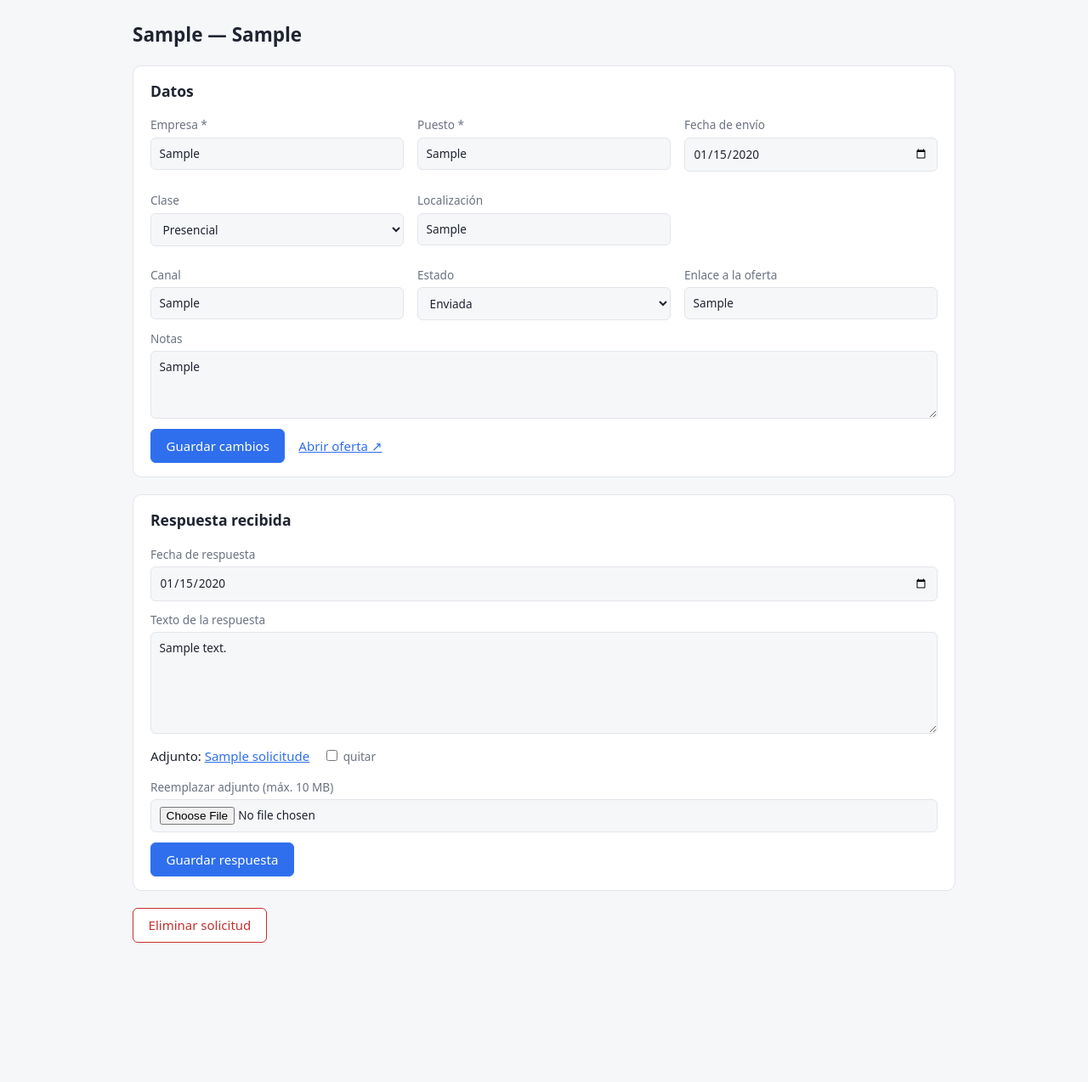
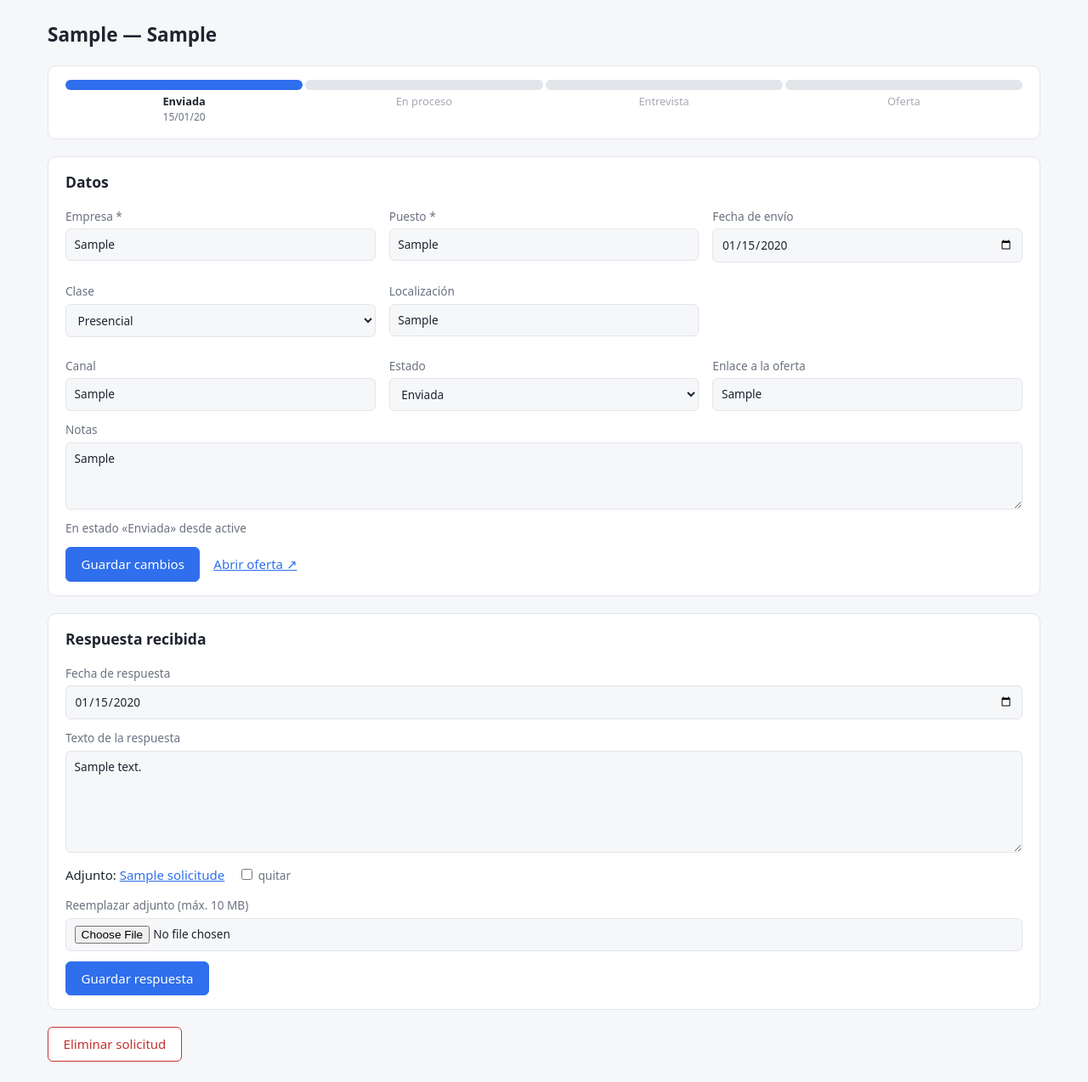
Before and after one commit to alosadasei/gestor-solicitudes-trabajo, a Flask app: page /solicitud/1 in a window 1280 px wide. Shown: the part 54-1328 px from the top of the page at 85% size. Before the commit the page ends 1164 px from the top, so only its background shows below. Run offline with Flask 3, Linux system fonts and the light colour scheme; tables that the repository leaves empty hold one stand-in row (values such as "Sample post").

Commit message:
Barra de progreso

```diff
--- a/app.py
+++ b/app.py
@@ -1,17 +1,19 @@
 import os
 import sqlite3
 import uuid
-from datetime import date
+from datetime import date, timedelta
 
 from flask import (Flask, abort, flash, g, redirect, render_template, request,
                    send_from_directory, url_for)
 from werkzeug.utils import secure_filename
 
 BASE_DIR = os.path.dirname(os.path.abspath(__file__))
-DB_PATH = os.path.join(BASE_DIR, "solicitudes.db")
+DB_PATH = os.environ.get("GESTOR_DB", os.path.join(BASE_DIR, "solicitudes.db"))
 UPLOAD_DIR = os.path.join(BASE_DIR, "uploads")
 CLASES = ["Presencial", "Híbrido", "Remoto"]
-ESTADOS = ["Enviada", "En proceso", "Entrevista", "Oferta", "Rechazada", "Sin respuesta"]
+ETAPAS = ["Enviada", "En proceso", "Entrevista", "Oferta"]   # las que forman la barra de progreso
+ESTADOS = ETAPAS + ["Rechazada", "Ignorada"]                # Rechazada e Ignorada detienen el proceso
+DIAS_PARA_IGNORAR = 14
 
 app = Flask(__name__)
 app.secret_key = os.environ.get("SECRET_KEY", "dev-local")
@@ -35,6 +37,8 @@
 def init_db():
     os.makedirs(UPLOAD_DIR, exist_ok=True)
     with sqlite3.connect(DB_PATH) as db, open(os.path.join(BASE_DIR, "schema.sql")) as f:
+        tenia_historial = db.execute(
+            "SELECT 1 FROM sqlite_master WHERE name = 'historial_estados'").fetchone()
         db.executescript(f.read())
         # migración para bases de datos creadas antes de añadir estos campos
         cols = {r[1] for r in db.execute("PRAGMA table_info(solicitudes)")}
@@ -44,6 +48,18 @@
             db.execute("ALTER TABLE solicitudes ADD COLUMN localizacion TEXT")
         if "dias_presenciales" not in cols:
             db.execute("ALTER TABLE solicitudes ADD COLUMN dias_presenciales INTEGER")
+        if "estado_fecha" not in cols:
+            db.execute("ALTER TABLE solicitudes ADD COLUMN estado_fecha TEXT")
+        # sin histórico, la mejor aproximación es la fecha de envío
+        db.execute("UPDATE solicitudes SET estado_fecha = fecha_envio WHERE estado_fecha IS NULL")
+        # el estado 'Sin respuesta' desapareció: su función la cumple 'Ignorada'
+        db.execute("UPDATE solicitudes SET estado = 'Ignorada' WHERE estado = 'Sin respuesta'")
+        if not tenia_historial:
+            # sin histórico real: toda solicitud empezó en 'Enviada' y el estado actual es el último conocido
+            db.execute("""INSERT INTO historial_estados (solicitud_id, estado, fecha)
+                          SELECT id, 'Enviada', fecha_envio FROM solicitudes""")
+            db.execute("""INSERT INTO historial_estados (solicitud_id, estado, fecha)
+                          SELECT id, estado, estado_fecha FROM solicitudes WHERE estado != 'Enviada'""")
 
 
 def form_solicitud():
@@ -82,24 +98,88 @@
             pass
 
 
+def registrar_estado(sid, estado, fecha):
+    get_db().execute("INSERT INTO historial_estados (solicitud_id, estado, fecha) VALUES (?, ?, ?)",
+                     (sid, estado, fecha))
+
+
+def fechas_de_estados(sid=None):
+    """{solicitud_id: {estado: fecha}}; si un estado se alcanzó varias veces, vale la última."""
+    sql = "SELECT solicitud_id, estado, fecha FROM historial_estados"
+    args = ()
+    if sid is not None:
+        sql, args = sql + " WHERE solicitud_id = ?", (sid,)
+    fechas = {}
+    for r in get_db().execute(sql + " ORDER BY id", args):
+        fechas.setdefault(r["solicitud_id"], {})[r["estado"]] = r["fecha"]
+    return fechas
+
+
+@app.template_global()
+def barra_proceso(s, fechas):
+    """Datos para dibujar la barra: progreso por etapas, o barra llena si el proceso está parado/terminado."""
+    fechas = fechas or {}
+    if s["estado"] not in ETAPAS:
+        return {"fin": s["estado"], "fecha": fechas.get(s["estado"]) or s["estado_fecha"]}
+    actual = ETAPAS.index(s["estado"])
+    return {"etapas": [
+        {"nombre": e, "fecha": fechas.get(e) if i <= actual else None,
+         "situacion": "actual" if i == actual else "hecha" if i < actual else "pendiente"}
+        for i, e in enumerate(ETAPAS)]}
+
+
+@app.template_filter("corta")
+def fecha_corta(iso):
+    """2026-10-09 -> 09/10/26"""
+    try:
+        return date.fromisoformat(iso).strftime("%d/%m/%y")
+    except (TypeError, ValueError):
+        return ""
+
+
+@app.before_request
+def marcar_ignoradas():
+    """Las solicitudes que llevan 14 días o más en 'Enviada' pasan a 'Ignorada'."""
+    if request.endpoint == "static":
+        return
+    limite = (date.today() - timedelta(days=DIAS_PARA_IGNORAR)).isoformat()
+    db = get_db()
+    vencidas = db.execute(
+        "SELECT id, estado_fecha FROM solicitudes WHERE estado = 'Enviada' AND estado_fecha <= ?",
+        (limite,)).fetchall()
+    for r in vencidas:
+        # la fecha del cambio es el día en que se cumplió el plazo, no el de la comprobación
+        cuando = (date.fromisoformat(r["estado_fecha"]) + timedelta(days=DIAS_PARA_IGNORAR)).isoformat()
+        db.execute("UPDATE solicitudes SET estado = 'Ignorada', estado_fecha = ? WHERE id = ?", (cuando, r["id"]))
+        registrar_estado(r["id"], "Ignorada", cuando)
+    if vencidas:
+        db.commit()
+
+
 @app.route("/")
 def index():
     filas = get_db().execute("SELECT * FROM solicitudes ORDER BY fecha_envio DESC, id DESC").fetchall()
-    return render_template("index.html", filas=filas, estados=ESTADOS, clases=CLASES)
+    return render_template("index.html", filas=filas, estados=ESTADOS, clases=CLASES,
+                           fechas=fechas_de_estados())
 
 
 @app.route("/nueva", methods=["GET", "POST"])
 def nueva():
     if request.method == "POST":
         d = form_solicitud()
+        # una solicitud nueva 'Enviada' lleva en ese estado desde su fecha de envío
+        d["estado_fecha"] = d["fecha_envio"] if d["estado"] == "Enviada" else date.today().isoformat()
         if not d["empresa"] or not d["puesto"]:
             flash("Empresa y puesto son obligatorios.", "error")
             return render_template("nueva.html", estados=ESTADOS, clases=CLASES, s=d), 400
         cur = get_db().execute(
             """INSERT INTO solicitudes (empresa, puesto, fecha_envio, canal, enlace, clase, localizacion,
-                  dias_presenciales, estado, notas)
+                  dias_presenciales, estado, estado_fecha, notas)
                VALUES (:empresa, :puesto, :fecha_envio, :canal, :enlace, :clase, :localizacion,
-                  :dias_presenciales, :estado, :notas)""", d)
+                  :dias_presenciales, :estado, :estado_fecha, :notas)""", d)
+        registrar_estado(cur.lastrowid, "Enviada", d["fecha_envio"])
+        if d["estado"] != "Enviada":
+            registrar_estado(cur.lastrowid, d["estado"], d["estado_fecha"])
         get_db().commit()
         flash("Solicitud añadida.", "ok")
         return redirect(url_for("detalle", sid=cur.lastrowid))
@@ -109,13 +189,15 @@
 
 @app.route("/solicitud/<int:sid>")
 def detalle(sid):
-    return render_template("detalle.html", s=get_or_404(sid), estados=ESTADOS, clases=CLASES)
+    return render_template("detalle.html", s=get_or_404(sid), estados=ESTADOS, clases=CLASES,
+                           fechas=fechas_de_estados(sid).get(sid))
 
 
 @app.post("/solicitud/<int:sid>/editar")
 def editar(sid):
-    get_or_404(sid)
+    actual = get_or_404(sid)
     d = form_solicitud()
+    d["estado_fecha"] = actual["estado_fecha"] if d["estado"] == actual["estado"] else date.today().isoformat()
     if not d["empresa"] or not d["puesto"]:
         flash("Empresa y puesto son obligatorios.", "error")
         return redirect(url_for("detalle", sid=sid))
@@ -123,7 +205,10 @@
     get_db().execute(
         """UPDATE solicitudes SET empresa=:empresa, puesto=:puesto, fecha_envio=:fecha_envio,
            canal=:canal, enlace=:enlace, clase=:clase, localizacion=:localizacion,
-           dias_presenciales=:dias_presenciales, estado=:estado, notas=:notas WHERE id=:id""", d)
+           dias_presenciales=:dias_presenciales, estado=:estado, estado_fecha=:estado_fecha,
+           notas=:notas WHERE id=:id""", d)
+    if d["estado"] != actual["estado"]:
+        registrar_estado(sid, d["estado"], d["estado_fecha"])
     get_db().commit()
     flash("Solicitud actualizada.", "ok")
     return redirect(url_for("detalle", sid=sid))
@@ -171,6 +256,7 @@
 def eliminar(sid):
     s = get_or_404(sid)
     borrar_archivo(s["respuesta_archivo"])
+    get_db().execute("DELETE FROM historial_estados WHERE solicitud_id = ?", (sid,))
     get_db().execute("DELETE FROM solicitudes WHERE id = ?", (sid,))
     get_db().commit()
     flash("Solicitud eliminada.", "ok")
--- a/static/style.css
+++ b/static/style.css
@@ -9,7 +9,7 @@
 header h1 { font-size:1.15rem; margin:0; }
 nav a { margin-left:.5rem; padding:.35rem .8rem; border-radius:6px; text-decoration:none; color:var(--txt); }
 nav a.activa { background:var(--acc); color:#fff; }
-main { max-width:1000px; margin:1.5rem auto; padding:0 1rem; }
+main { max-width:1200px; margin:1.5rem auto; padding:0 1rem; }
 a { color:var(--acc); }
 .card { background:var(--card); border:1px solid var(--line); border-radius:10px; padding:1rem 1.25rem; margin-bottom:1.25rem; }
 .card h3 { margin-top:0; }
@@ -36,8 +36,25 @@
 /* los campos condicionales conservan su hueco para que nada se desplace */
 label[hidden] { display:block; visibility:hidden; }
 @media (max-width:700px) { label[hidden] { display:none; } }
-.estado { padding:.1rem .55rem; border-radius:99px; font-size:.8rem; background:var(--line); }
-.e-entrevista, .e-oferta { background:#d3f9d8; color:#1b5e20; }
-.e-rechazada { background:#ffe3e3; color:#8a1c1c; }
-.e-en-proceso { background:#dbe4ff; color:#1c3d99; }
 .vacio { color:var(--mut); text-align:center; padding:2rem; }
+.nota { color:var(--mut); font-size:.85rem; margin:.25rem 0 .75rem; }
+
+/* barra de progreso del proceso */
+.barra { display:flex; gap:3px; }
+.barra .etapa { flex:1; min-width:0; text-align:center; }
+.barra .tramo { height:12px; border-radius:6px; background:var(--line); }
+.barra .hecha .tramo, .barra .actual .tramo { background:var(--acc); }
+.barra .actual.et-oferta .tramo { background:#2f9e44; }
+.barra .nombre { display:block; margin-top:.25rem; font-size:.8rem; }
+.barra .fecha { display:block; font-size:.75rem; color:var(--mut); min-height:1.1em; }
+.barra .pendiente .nombre { color:var(--mut); opacity:.6; }
+.barra .actual .nombre { font-weight:600; }
+.barra .relleno { flex:1; border-radius:999px; color:#fff; font-size:.85rem; font-weight:600;
+  text-align:center; padding:.35rem .6rem; }
+.barra.fin-rechazada .relleno { background:var(--red); }
+.barra.fin-ignorada .relleno { background:#8b93a1; }
+.barra.compacta { min-width:230px; }
+.barra.compacta .tramo { height:8px; }
+.barra.compacta .nombre { font-size:.68rem; margin-top:.15rem; }
+.barra.compacta .fecha { font-size:.65rem; }
+.barra.compacta .relleno { padding:.2rem .5rem; font-size:.72rem; }
--- /dev/null
+++ b/templates/_barra.html
@@ -0,0 +1,19 @@
+{# Barra de progreso del proceso. Uso: {% from "_barra.html" import barra %}{{ barra(s, fechas) }} #}
+{% macro barra(s, fechas, compacta=false) %}
+  {% set b = barra_proceso(s, fechas) %}
+  {% if b.fin %}
+    <div class="barra fin-{{ b.fin|lower }}{{ ' compacta' if compacta }}" title="{{ b.fin }}">
+      <div class="relleno">{{ b.fin }}{% if b.fecha %} · {{ b.fecha|corta }}{% endif %}</div>
+    </div>
+  {% else %}
+    <div class="barra{{ ' compacta' if compacta }}">
+      {% for e in b.etapas %}
+        <div class="etapa {{ e.situacion }} et-{{ e.nombre|replace(' ', '-')|lower }}">
+          <div class="tramo"></div>
+          <span class="nombre">{{ e.nombre }}</span>
+          <span class="fecha">{{ e.fecha|corta if e.fecha else '' }}</span>
+        </div>
+      {% endfor %}
+    </div>
+  {% endif %}
+{% endmacro %}
--- a/templates/detalle.html
+++ b/templates/detalle.html
@@ -1,11 +1,14 @@
 {% extends "base.html" %}
+{% from "_barra.html" import barra %}
 {% block title %}{{ s.empresa }} · {{ s.puesto }}{% endblock %}
 {% block content %}
 <h2>{{ s.empresa }} — {{ s.puesto }}</h2>
+<div class="card">{{ barra(s, fechas) }}</div>
 
 <form method="post" action="{{ url_for('editar', sid=s.id) }}" class="card">
   <h3>Datos</h3>
   {% include "_campos.html" %}
+  {% if s.estado_fecha %}<p class="nota">En estado «{{ s.estado }}» desde {{ s.estado_fecha }}</p>{% endif %}
   <button class="primario">Guardar cambios</button>
   {% if s.enlace %}<a href="{{ s.enlace }}" target="_blank" rel="noopener">Abrir oferta ↗</a>{% endif %}
 </form>
```
Also changed, not shown: schema.sql (+10 -0 lines), static/tabla.js (+12 -6 lines), templates/index.html (+10 -9 lines).
